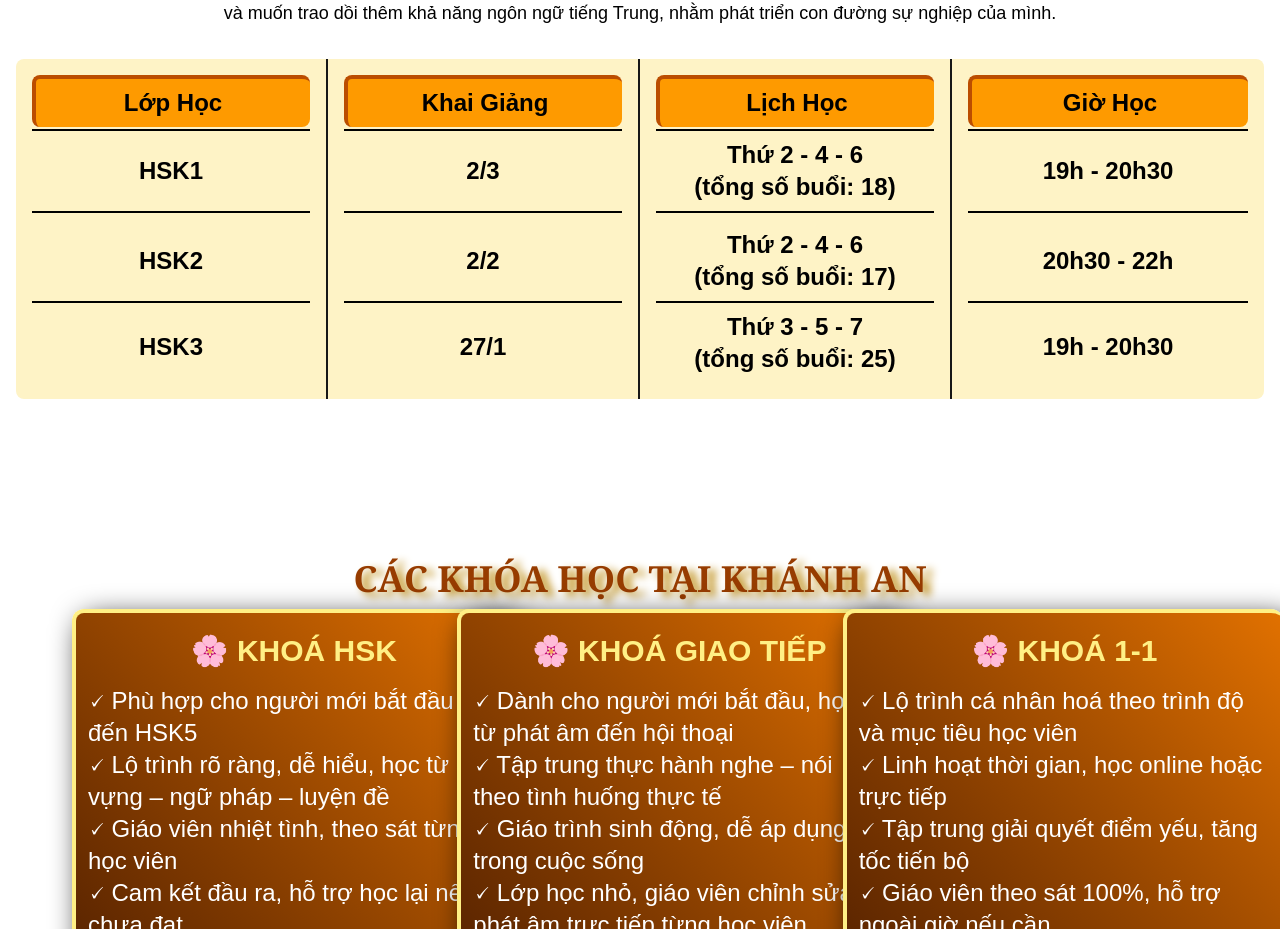
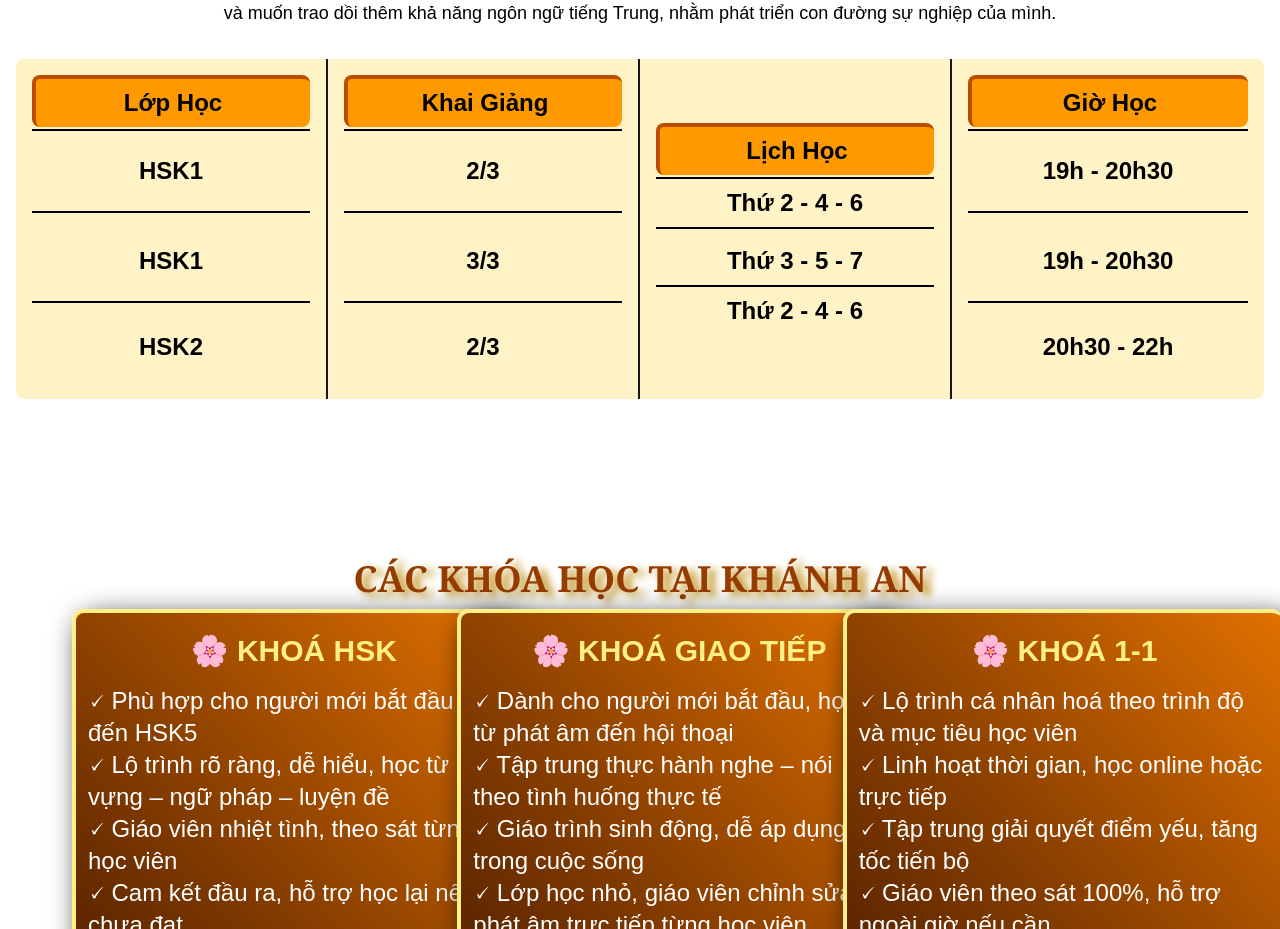
Before and after one commit to Duc-Hoang-24/tiengtrungkhanhan, a Next.js app: page / in a window 1280 px wide. Shown: the part 1597-2526 px from the top of the page. Built offline with nearby package versions, Linux system fonts and the light colour scheme; no server answers.

Commit message:
Update class and schedule information in page.tsx

```diff
--- a/app/page.tsx
+++ b/app/page.tsx
@@ -109,8 +109,8 @@
                   Lớp Học
                 </h3>
                 <p className='text-black font-bold text-base sm:text-xs md:text-lg lg:text-2xl w-full border-b-2 border-t-2 flex items-center justify-center text-center py-6'>HSK1</p>
-                <p className='text-black font-bold text-base sm:text-xs md:text-lg lg:text-2xl w-full border-b-2 flex items-center justify-center text-center py-6'>HSK2</p>
-                <p className='text-black font-bold text-base sm:text-xs md:text-lg lg:text-2xl w-full flex items-center justify-center text-center p-5'>HSK3</p>
+                <p className='text-black font-bold text-base sm:text-xs md:text-lg lg:text-2xl w-full border-b-2 flex items-center justify-center text-center py-6'>HSK1</p>
+                <p className='text-black font-bold text-base sm:text-xs md:text-lg lg:text-2xl w-full flex items-center justify-center text-center p-5'>HSK2</p>
               </div>
               <div className='flex items-center justify-center flex-col space-y-2 p-4'>
                 <h3
@@ -119,8 +119,8 @@
                   Khai Giảng
                 </h3>
                 <p className='text-black font-bold text-base sm:text-xs md:text-lg lg:text-2xl w-full border-b-2 border-t-2 flex items-center justify-center text-center py-6'>2/3</p>
-                <p className='text-black font-bold text-base sm:text-xs md:text-lg lg:text-2xl w-full border-b-2 flex items-center justify-center text-center py-6'>2/2</p>
-                <p className='text-black font-bold text-base sm:text-xs md:text-lg lg:text-2xl w-full flex items-center justify-center text-center p-5'>27/1</p>
+                <p className='text-black font-bold text-base sm:text-xs md:text-lg lg:text-2xl w-full border-b-2 flex items-center justify-center text-center py-6'>3/3</p>
+                <p className='text-black font-bold text-base sm:text-xs md:text-lg lg:text-2xl w-full flex items-center justify-center text-center p-5'>2/3</p>
               </div>
               <div className='flex items-center justify-center flex-col space-y-2 p-4'>
                 <h3
@@ -128,9 +128,9 @@
                 >
                   Lịch Học
                 </h3>
-                <p className='text-black font-bold text-base sm:text-xs md:text-lg lg:text-2xl w-full border-b-2 border-t-2 flex items-center justify-center text-center p-2'>Thứ 2 - 4 - 6 <br/>(tổng số buổi: 18)</p>
-                <p className='text-black font-bold text-base sm:text-xs md:text-lg lg:text-2xl w-full border-b-2 flex items-center justify-center text-center p-2'>Thứ 2 - 4 - 6 <br/>(tổng số buổi: 17)</p>
-                <p className='text-black font-bold text-base sm:text-xs md:text-lg lg:text-2xl w-full flex items-center justify-center text-center pb-2'>Thứ 3 - 5 - 7 <br/>(tổng số buổi: 25)</p>
+                <p className='text-black font-bold text-base sm:text-xs md:text-lg lg:text-2xl w-full border-b-2 border-t-2 flex items-center justify-center text-center p-2'>Thứ 2 - 4 - 6</p>
+                <p className='text-black font-bold text-base sm:text-xs md:text-lg lg:text-2xl w-full border-b-2 flex items-center justify-center text-center p-2'>Thứ 3 - 5 - 7</p>
+                <p className='text-black font-bold text-base sm:text-xs md:text-lg lg:text-2xl w-full flex items-center justify-center text-center pb-2'>Thứ 2 - 4 - 6</p>
               </div>
               <div className='flex items-center justify-center flex-col space-y-2 p-4'>
                 <h3
@@ -139,8 +139,8 @@
                   Giờ Học
                 </h3>
                 <p className='text-black font-bold text-base sm:text-xs md:text-lg lg:text-2xl w-full border-b-2 border-t-2 flex items-center justify-center text-center py-6'>19h - 20h30</p>
-                <p className='text-black font-bold text-base sm:text-xs md:text-lg lg:text-2xl w-full border-b-2 flex items-center justify-center text-center py-6'>20h30 - 22h</p>
-                <p className='text-black font-bold text-base sm:text-xs md:text-lg lg:text-2xl w-full flex items-center justify-center text-center p-5'>19h - 20h30</p>
+                <p className='text-black font-bold text-base sm:text-xs md:text-lg lg:text-2xl w-full border-b-2 flex items-center justify-center text-center py-6'>19h - 20h30</p>
+                <p className='text-black font-bold text-base sm:text-xs md:text-lg lg:text-2xl w-full flex items-center justify-center text-center p-5'>20h30 - 22h</p>
               </div>
             </div>
           </div>
@@ -164,19 +164,19 @@
             <div className='flex items-center justify-center flex-col space-y-2 py-1'>
                 <p className='text-black flex-1 font-bold text-xs w-full flex items-center justify-center text-center border-b-1 border-r-1'>HSK1</p>
                 <p className='text-black flex-1 font-bold text-xs w-full flex items-center justify-center text-center border-b-1 border-r-1'>2/3</p>
-                <p className='text-black flex-1 font-bold text-xs w-full flex items-center justify-center text-center border-b-1 border-r-1'>Thứ 2 - 4 - 6 <br/>(tổng số buổi: 18)</p>
+                <p className='text-black flex-1 font-bold text-xs w-full flex items-center justify-center text-center border-b-1 border-r-1'>Thứ 2 - 4 - 6</p>
                 <p className='text-black flex-1 font-bold text-xs w-full flex items-center justify-center text-center border-r-1 border-b-1'>19h - 20h30</p>
             </div>
             <div className='flex items-center justify-center flex-col space-y-2 py-1'>
                 <p className='text-black flex-1 font-bold text-xs w-full flex items-center justify-center text-center border-b-1 border-r-1'>HSK2</p>
-                <p className='text-black flex-1 font-bold text-xs w-full flex items-center justify-center text-center border-b-1 border-r-1'>2/2</p>
-                <p className='text-black flex-1 font-bold text-xs w-full flex items-center justify-center text-center border-b-1 border-r-1'>Thứ 2 - 4 - 6 <br/>(tổng số buổi: 17)</p>
+                <p className='text-black flex-1 font-bold text-xs w-full flex items-center justify-center text-center border-b-1 border-r-1'>2/3</p>
+                <p className='text-black flex-1 font-bold text-xs w-full flex items-center justify-center text-center border-b-1 border-r-1'>Thứ 2 - 4 - 6</p>
                 <p className='text-black flex-1 font-bold text-xs w-full flex items-center justify-center text-center border-b-1 border-r-1'>20h30 - 22h</p>
             </div>
             <div className='flex items-center justify-center flex-col space-y-2 py-1'>
-                <p className='text-black flex-1 font-bold text-xs w-full flex items-center justify-center text-center border-b-1'>HSK3</p>
-                <p className='text-black flex-1 font-bold text-xs w-full flex items-center justify-center text-center border-b-1'>27/1</p>
-                <p className='text-black flex-1 font-bold text-xs w-full flex items-center justify-center text-center border-b-1'>Thứ 3 - 5 - 7 <br/>(tổng số buổi: 25)</p>
+                <p className='text-black flex-1 font-bold text-xs w-full flex items-center justify-center text-center border-b-1'>HSK1</p>
+                <p className='text-black flex-1 font-bold text-xs w-full flex items-center justify-center text-center border-b-1'>3/3</p>
+                <p className='text-black flex-1 font-bold text-xs w-full flex items-center justify-center text-center border-b-1'>Thứ 3 - 5 - 7</p>
                 <p className='text-black flex-1 font-bold text-xs w-full flex items-center justify-center text-center border-b-1'>19h - 20h30</p>
             </div>
           </div>
```
